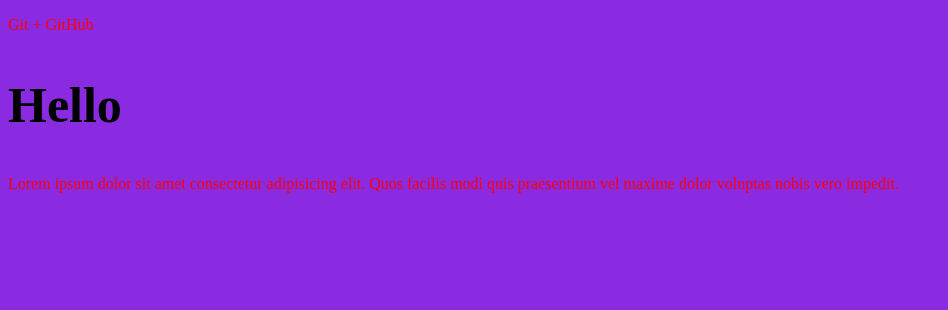
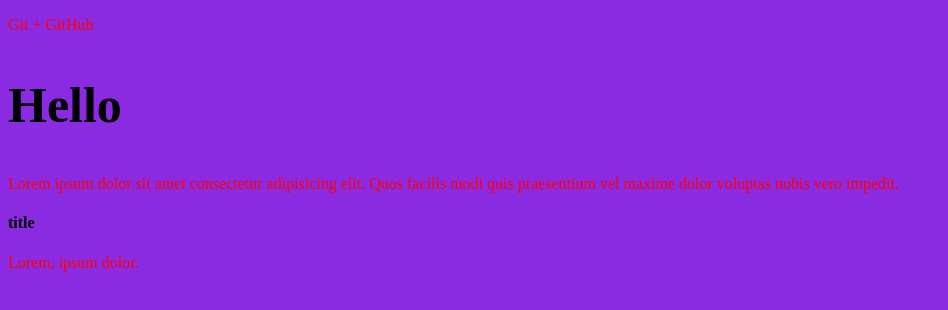
Before and after one commit to valerieoshea/gittest, a plain HTML site: page index.html in a window 1280 px wide. Shown: the whole page, without its empty margins (0-948 px from the left). Drawn offline with Linux system fonts and the light colour scheme.

Commit message:
Новая ветка

```diff
--- a/index.html
+++ b/index.html
@@ -11,5 +11,7 @@
     <p>Git + GitHub</p>
     <h2>Hello</h2>
     <p>Lorem ipsum dolor sit amet consectetur adipisicing elit. Quos facilis modi quis praesentium vel maxime dolor voluptas nobis vero impedit.</p>
+    <h4>title</h4>
+    <p>Lorem, ipsum dolor.</p>
 </body>
 </html>
```
